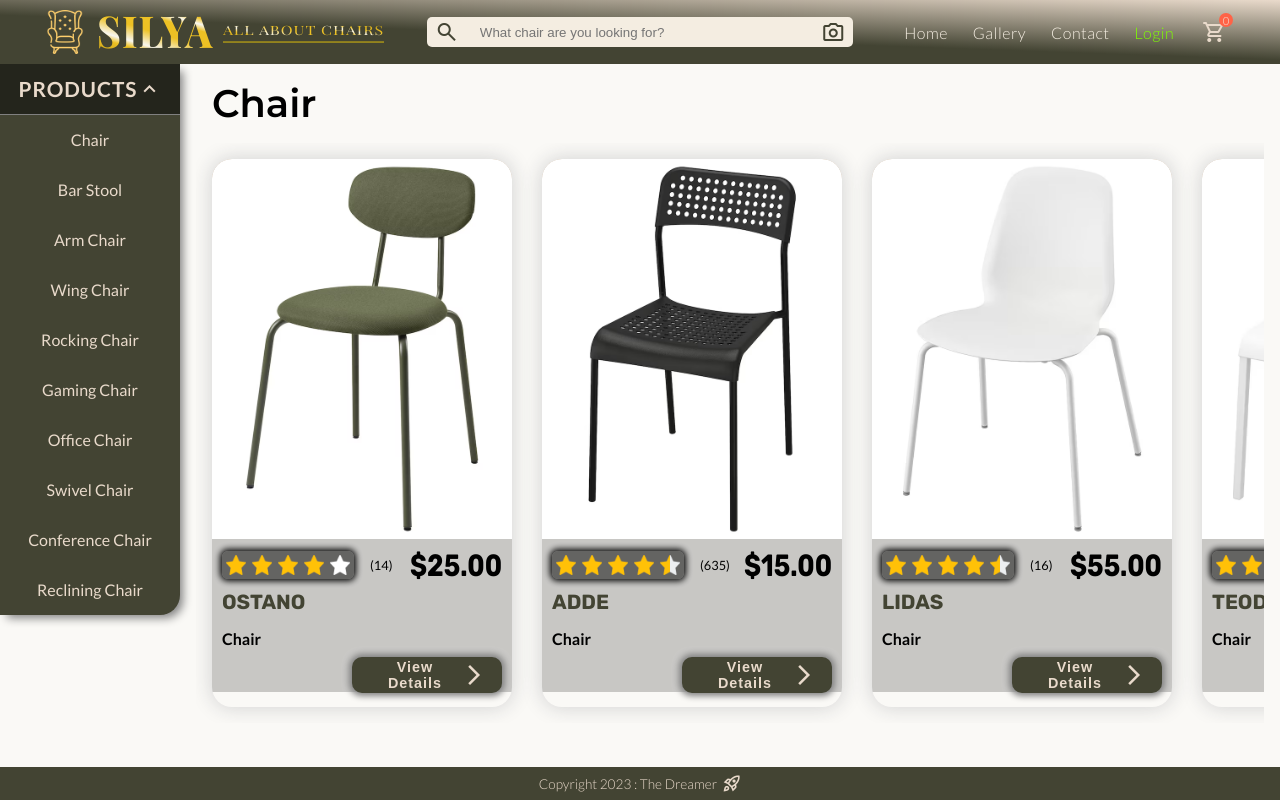
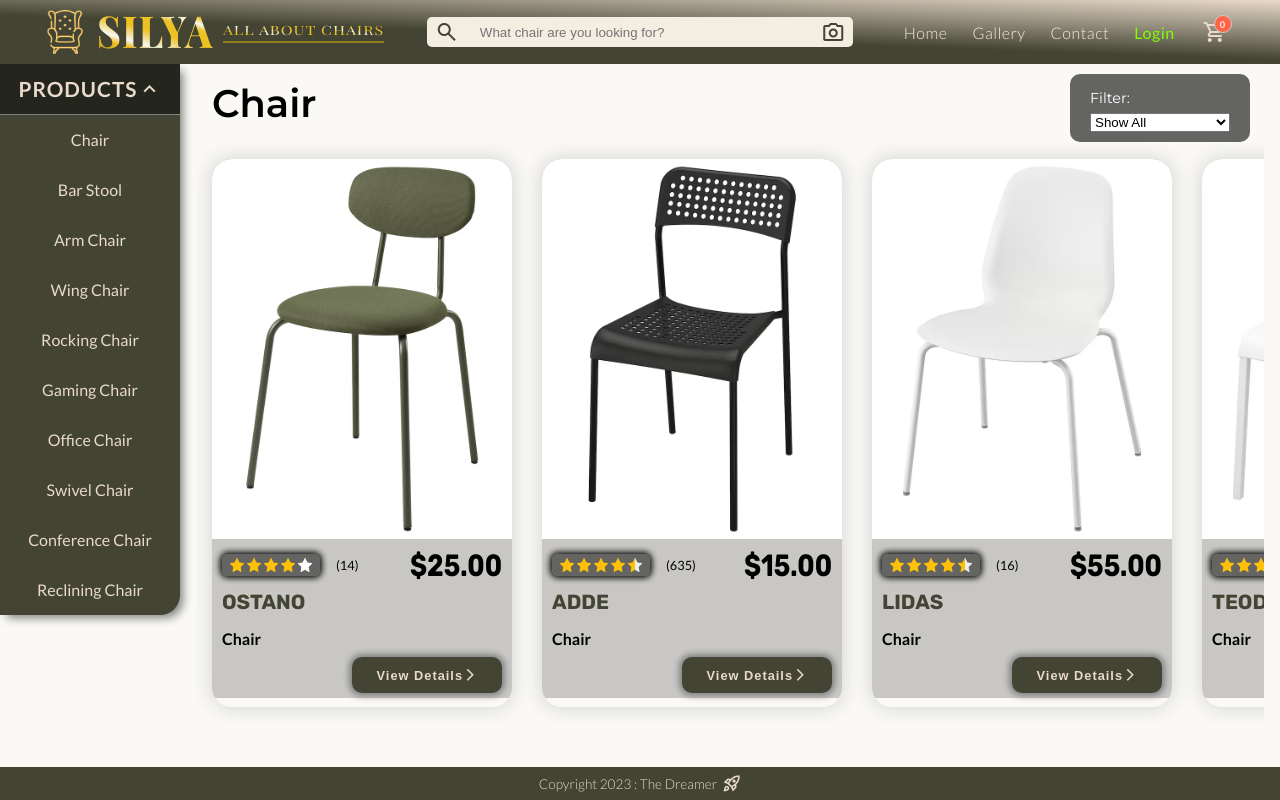
Before and after one commit to Blynx03/silya, a React (Create React App) app: page /silya/gallery in a window 1280 px wide. Built offline with nearby package versions, Linux system fonts and the light colour scheme.

Commit message:
filter added in gallery

```diff
--- a/src/components/NavHeader.js
+++ b/src/components/NavHeader.js
@@ -56,7 +56,9 @@
           <span className="cart-icon material-symbols-outlined">
             shopping_cart
           </span>
-          <div className="quantity-in-cart">{cartQuantity}</div>
+          <div className="quantity-in-cart">
+            <h5 className="cart-quantity">{cartQuantity}</h5>
+          </div>
         </div>
       </Link>
     </div>
--- a/src/components/rating.js
+++ b/src/components/rating.js
@@ -1,115 +1,335 @@
 import React from "react";
 
-const rating = (value) => {
+const rating = (page, value) => {
   switch (value) {
     case 0:
       return (
-        <div className="star-container">
-          <img src="images/empty.png" alt="star rating" />
-          <img src="images/empty.png" alt="star rating" />
-          <img src="images/empty.png" alt="star rating" />
-          <img src="images/empty.png" alt="star rating" />
-          <img src="images/empty.png" alt="star rating" />
+        <div className={`${page}-star-container`}>
+          <img
+            className={`${page}-star-image`}
+            src="images/empty.png"
+            alt="star rating"
+          />
+          <img
+            className={`${page}-star-image`}
+            src="images/empty.png"
+            alt="star rating"
+          />
+          <img
+            className={`${page}-star-image`}
+            src="images/empty.png"
+            alt="star rating"
+          />
+          <img
+            className={`${page}-star-image`}
+            src="images/empty.png"
+            alt="star rating"
+          />
+          <img
+            className={`${page}-star-image`}
+            src="images/empty.png"
+            alt="star rating"
+          />
         </div>
       );
     case 0.5:
       return (
-        <div className="star-container">
-          <img src="images/halfstar.png" alt="star rating" />
-          <img src="images/empty.png" alt="star rating" />
-          <img src="images/empty.png" alt="star rating" />
-          <img src="images/empty.png" alt="star rating" />
-          <img src="images/empty.png" alt="star rating" />
+        <div className={`${page}-star-container`}>
+          <img
+            className={`${page}-star-image`}
+            src="images/halfstar.png"
+            alt="star rating"
+          />
+          <img
+            className={`${page}-star-image`}
+            src="images/empty.png"
+            alt="star rating"
+          />
+          <img
+            className={`${page}-star-image`}
+            src="images/empty.png"
+            alt="star rating"
+          />
+          <img
+            className={`${page}-star-image`}
+            src="images/empty.png"
+            alt="star rating"
+          />
+          <img
+            className={`${page}-star-image`}
+            src="images/empty.png"
+            alt="star rating"
+          />
         </div>
       );
     case 1:
       return (
-        <div className="star-container">
-          <img src="images/star.png" alt="star rating" />
-          <img src="images/empty.png" alt="star rating" />
-          <img src="images/empty.png" alt="star rating" />
-          <img src="images/empty.png" alt="star rating" />
-          <img src="images/empty.png" alt="star rating" />
+        <div className={`${page}-star-container`}>
+          <img
+            className={`${page}-star-image`}
+            src="images/star.png"
+            alt="star rating"
+          />
+          <img
+            className={`${page}-star-image`}
+            src="images/empty.png"
+            alt="star rating"
+          />
+          <img
+            className={`${page}-star-image`}
+            src="images/empty.png"
+            alt="star rating"
+          />
+          <img
+            className={`${page}-star-image`}
+            src="images/empty.png"
+            alt="star rating"
+          />
+          <img
+            className={`${page}-star-image`}
+            src="images/empty.png"
+            alt="star rating"
+          />
         </div>
       );
     case 1.5:
       return (
-        <div className="star-container">
-          <img src="images/star.png" alt="star rating" />
-          <img src="images/halfstar.png" alt="star rating" />
-          <img src="images/empty.png" alt="star rating" />
-          <img src="images/empty.png" alt="star rating" />
-          <img src="images/empty.png" alt="star rating" />
+        <div className={`${page}-star-container`}>
+          <img
+            className={`${page}-star-image`}
+            src="images/star.png"
+            alt="star rating"
+          />
+          <img
+            className={`${page}-star-image`}
+            src="images/halfstar.png"
+            alt="star rating"
+          />
+          <img
+            className={`${page}-star-image`}
+            src="images/empty.png"
+            alt="star rating"
+          />
+          <img
+            className={`${page}-star-image`}
+            src="images/empty.png"
+            alt="star rating"
+          />
+          <img
+            className={`${page}-star-image`}
+            src="images/empty.png"
+            alt="star rating"
+          />
         </div>
       );
     case 2:
       return (
-        <div className="star-container">
-          <img src="images/star.png" alt="star rating" />
-          <img src="images/star.png" alt="star rating" />
-          <img src="images/empty.png" alt="star rating" />
-          <img src="images/empty.png" alt="star rating" />
-          <img src="images/empty.png" alt="star rating" />
+        <div className={`${page}-star-container`}>
+          <img
+            className={`${page}-star-image`}
+            src="images/star.png"
+            alt="star rating"
+          />
+          <img
+            className={`${page}-star-image`}
+            src="images/star.png"
+            alt="star rating"
+          />
+          <img
+            className={`${page}-star-image`}
+            src="images/empty.png"
+            alt="star rating"
+          />
+          <img
+            className={`${page}-star-image`}
+            src="images/empty.png"
+            alt="star rating"
+          />
+          <img
+            className={`${page}-star-image`}
+            src="images/empty.png"
+            alt="star rating"
+          />
         </div>
       );
     case 2.5:
       return (
-        <div className="star-container">
-          <img src="images/star.png" alt="star rating" />
-          <img src="images/star.png" alt="star rating" />
-          <img src="images/halfstar.png" alt="star rating" />
-          <img src="images/empty.png" alt="star rating" />
-          <img src="images/empty.png" alt="star rating" />
+        <div className={`${page}-star-container`}>
+          <img
+            className={`${page}-star-image`}
+            src="images/star.png"
+            alt="star rating"
+          />
+          <img
+            className={`${page}-star-image`}
+            src="images/star.png"
+            alt="star rating"
+          />
+          <img
+            className={`${page}-star-image`}
+            src="images/halfstar.png"
+            alt="star rating"
+          />
+          <img
+            className={`${page}-star-image`}
+            src="images/empty.png"
+            alt="star rating"
+          />
+          <img
+            className={`${page}-star-image`}
+            src="images/empty.png"
+            alt="star rating"
+          />
         </div>
       );
     case 3:
       return (
-        <div className="star-container">
-          <img src="images/star.png" alt="star rating" />
-          <img src="images/star.png" alt="star rating" />
-          <img src="images/star.png" alt="star rating" />
-          <img src="images/empty.png" alt="star rating" />
-          <img src="images/empty.png" alt="star rating" />
+        <div className={`${page}-star-container`}>
+          <img
+            className={`${page}-star-image`}
+            src="images/star.png"
+            alt="star rating"
+          />
+          <img
+            className={`${page}-star-image`}
+            src="images/star.png"
+            alt="star rating"
+          />
+          <img
+            className={`${page}-star-image`}
+            src="images/star.png"
+            alt="star rating"
+          />
+          <img
+            className={`${page}-star-image`}
+            src="images/empty.png"
+            alt="star rating"
+          />
+          <img
+            className={`${page}-star-image`}
+            src="images/empty.png"
+            alt="star rating"
+          />
         </div>
       );
     case 3.5:
       return (
-        <div className="star-container">
-          <img src="images/star.png" alt="star rating" />
-          <img src="images/star.png" alt="star rating" />
-          <img src="images/star.png" alt="star rating" />
-          <img src="images/halfstar.png" alt="star rating" />
-          <img src="images/empty.png" alt="star rating" />
+        <div className={`${page}-star-container`}>
+          <img
+            className={`${page}-star-image`}
+            src="images/star.png"
+            alt="star rating"
+          />
+          <img
+            className={`${page}-star-image`}
+            src="images/star.png"
+            alt="star rating"
+          />
+          <img
+            className={`${page}-star-image`}
+            src="images/star.png"
+            alt="star rating"
+          />
+          <img
+            className={`${page}-star-image`}
+            src="images/halfstar.png"
+            alt="star rating"
+          />
+          <img
+            className={`${page}-star-image`}
+            src="images/empty.png"
+            alt="star rating"
+          />
         </div>
       );
     case 4:
       return (
-        <div className="star-container">
-          <img src="images/star.png" alt="star rating" />
-          <img src="images/star.png" alt="star rating" />
-          <img src="images/star.png" alt="star rating" />
-          <img src="images/star.png" alt="star rating" />
-          <img src="images/empty.png" alt="star rating" />
+        <div className={`${page}-star-container`}>
+          <img
+            className={`${page}-star-image`}
+            src="images/star.png"
+            alt="star rating"
+          />
+          <img
+            className={`${page}-star-image`}
+            src="images/star.png"
+            alt="star rating"
+          />
+          <img
+            className={`${page}-star-image`}
+            src="images/star.png"
+            alt="star rating"
+          />
+          <img
+            className={`${page}-star-image`}
+            src="images/star.png"
+            alt="star rating"
+          />
+          <img
+            className={`${page}-star-image`}
+            src="images/empty.png"
+            alt="star rating"
+          />
         </div>
       );
     case 4.5:
       return (
-        <div className="star-container">
-          <img src="images/star.png" alt="star rating" />
-          <img src="images/star.png" alt="star rating" />
-          <img src="images/star.png" alt="star rating" />
-          <img src="images/star.png" alt="star rating" />
-          <img src="images/halfstar.png" alt="star rating" />
+        <div className={`${page}-star-container`}>
+          <img
+            className={`${page}-star-image`}
+            src="images/star.png"
+            alt="star rating"
+          />
+          <img
+            className={`${page}-star-image`}
+            src="images/star.png"
+            alt="star rating"
+          />
+          <img
+            className={`${page}-star-image`}
+            src="images/star.png"
+            alt="star rating"
+          />
+          <img
+            className={`${page}-star-image`}
+            src="images/star.png"
+            alt="star rating"
+          />
+          <img
+            className={`${page}-star-image`}
+            src="images/halfstar.png"
+            alt="star rating"
+          />
         </div>
       );
     case 5:
       return (
-        <div className="star-container">
-          <img src="images/star.png" alt="star rating" />
-          <img src="images/star.png" alt="star rating" />
-          <img src="images/star.png" alt="star rating" />
-          <img src="images/star.png" alt="star rating" />
-          <img src="images/star.png" alt="star rating" />
+        <div className={`${page}-star-container`}>
+          <img
+            className={`${page}-star-image`}
+            src="images/star.png"
+            alt="star rating"
+          />
+          <img
+            className={`${page}-star-image`}
+            src="images/star.png"
+            alt="star rating"
+          />
+          <img
+            className={`${page}-star-image`}
+            src="images/star.png"
+            alt="star rating"
+          />
+          <img
+            className={`${page}-star-image`}
+            src="images/star.png"
+            alt="star rating"
+          />
+          <img
+            className={`${page}-star-image`}
+            src="images/star.png"
+            alt="star rating"
+          />
         </div>
       );
     default:
--- a/src/css/checkout.css
+++ b/src/css/checkout.css
@@ -2,7 +2,7 @@
   width: 100%;
   height: 100%;
   background: hsla(0, 0%, 0%, 0.1);
-  padding: 3% 2%;
+  padding: 0 2%;
   font-family: var(--lato);
   box-sizing: border-box;
   overflow: scroll;
--- a/src/css/details.css
+++ b/src/css/details.css
@@ -67,17 +67,17 @@
 }
 
 .details-star-container {
+  padding: 0.3rem 0.75rem;
+  gap: 5px;
+  /* background: var(--accent1-1); */
+  background-color: hsla(0, 0%, 0%, 0.5);
   display: flex;
-  align-items: flex-end;
-  height: 34px;
+  border-radius: 6px;
+  justify-content: space-evenly;
+  box-shadow: 0 0px 6px 2px black;
 }
 
-.star-container {
-  gap: 6px;
-  display: flex;
-  align-items: center;
-}
-.star-container > img {
+.details-star-image {
   width: 20px;
   height: 20px;
 }
--- a/src/css/gallery.css
+++ b/src/css/gallery.css
@@ -1,12 +1,30 @@
 @import "animation.css";
 
 .gallery-wrapper {
+  position: absolute;
   width: 100%;
   height: 100%;
   box-sizing: border-box;
   padding: 0 1rem;
   display: flex;
   flex-direction: column;
+}
+
+.gallery-filter-container {
+  position: absolute;
+  right: 30px;
+  top: 10px;
+  font-family: var(--montserrat);
+  font-size: 1.2rem;
+  color: #fff;
+  padding: 10px 20px;
+  border-radius: 10px;
+  z-index: 2;
+  background-color: hsla(0, 0%, 0%, 0.6);
+}
+
+.gallery-filter-title {
+  font-size: 0.9rem;
 }
 
 .gallery-items-container {
@@ -112,8 +130,9 @@
   display: flex;
   justify-content: space-between;
   width: 100%;
-  height: 28%;
+  height: 29%;
   background-color: hsla(0, 0%, 0%, 0.2);
+
   /* position: relative; */
 }
 
@@ -133,22 +152,20 @@
   gap: 8px;
 }
 
-.star-container {
-  width: 100%;
-  height: 50%;
+.gallery-star-container {
+  padding: 0.25rem 0.5rem;
+  gap: 3px;
   /* background: var(--accent1-1); */
   background-color: hsla(0, 0%, 0%, 0.5);
   display: flex;
-  padding: 0.25rem;
   border-radius: 6px;
   justify-content: space-evenly;
   box-shadow: 0 0px 6px 2px black;
 }
 
-.stars img {
-  width: 12px;
-  height: 12px;
-  filter: blur(0px);
+.gallery-star-image {
+  width: 14px;
+  height: 14px;
 }
 
 .reviews {
@@ -219,7 +236,7 @@
   padding: 5px 16px;
   background: var(--accent1-1);
   color: var(--primary1);
-  font-size: 0.9rem;
+  font-size: 0.8rem;
   font-weight: 600;
   border: none;
   border-radius: 10px;
@@ -232,6 +249,7 @@
   transform: scale(1.05);
 }
 
-.right-arrow {
+.gallery-right-arrow {
+  font-size: 0.9rem;
   color: var(--primary1);
 }
--- a/src/css/navheader.css
+++ b/src/css/navheader.css
@@ -38,6 +38,7 @@
 }
 .login {
   color: var(--login-done);
+  font-weight: normal;
 }
 .login-greeting,
 .logout {
@@ -50,7 +51,9 @@
 }
 
 .logout {
-  color: tomato;
+  text-align: center;
+  color: gold;
+  font-weight: normal;
 }
 
 .logout:hover {
@@ -74,17 +77,21 @@
 
 .quantity-in-cart {
   position: absolute;
-  top: -4px;
-  right: -4px;
-  width: 14px;
-  height: 14px;
+  top: -2px;
+  right: -2px;
+  width: 18px;
+  height: 18px;
   font-size: 0.7rem;
-  padding: 0.1rem;
   background: tomato;
-  border-radius: 10px;
+  border-radius: 9px;
   display: flex;
+  align-items: center;
   justify-content: center;
-  align-items: center;
+  border: 1px solid #ccc;
+}
+
+.cart-quantity {
+  margin: 0;
 }
 
 @media (max-width: 1220px) {
--- a/src/pages/Details.js
+++ b/src/pages/Details.js
@@ -139,9 +139,7 @@
               </div>
             </div>
             <div className="details-rating-container">
-              <div className="details-star-container">
-                {rating(lastClicked.rating.stars)}
-              </div>
+              {rating("details", lastClicked.rating.stars)}
               <div className="details-reviews">
                 ({lastClicked.rating.reviews})
               </div>
--- a/src/pages/Gallery.js
+++ b/src/pages/Gallery.js
@@ -1,6 +1,6 @@
 /* @jsxImportSource react */
 
-import React, { useContext, useEffect } from "react";
+import React, { useContext, useEffect, useState } from "react";
 import UserContext from "../context/UserContext";
 import { useNavigate, useLocation } from "react-router-dom";
 import data from "../asset/data";
@@ -16,6 +16,13 @@
   const setUserInfo = clientContext.setUserInfo;
   const setLastClicked = clientContext.setLastClicked;
   const setLastClickedDetails = clientContext.setLastClickedDetails;
+  let sortedOnSaleData = [];
+  let sortedLowPriceData = [];
+  let sortedHighPriceData = [];
+  let alphabeticalData = [];
+  const [filteredData, setFilteredData] = useState(data);
+  const copiedData = [...data];
+
   const navigate = useNavigate();
   const location = useLocation();
 
@@ -88,12 +95,120 @@
     }
   }, [location.hash]);
 
+  useEffect(() => {
+    // sort alphabetically
+    alphabeticalData = copiedData.map((item) => {
+      let tempAlphaSort = item.items.sort((prev, cur) => {
+        const prevValue = prev.name.toLowerCase();
+        const curValue = cur.name.toLowerCase();
+        return prevValue.localeCompare(curValue);
+      });
+      return {
+        categories: item.categories,
+        items: tempAlphaSort,
+      };
+    });
+    // sort by on sale
+    sortedOnSaleData = copiedData.map((item) => {
+      let getSortedOnSaleItems = [];
+      item.items.forEach((detail) => {
+        if (detail.details.onsale === true) {
+          getSortedOnSaleItems.push(detail);
+        }
+      });
+      return {
+        categories: item.categories,
+        items: getSortedOnSaleItems,
+      };
+    });
+
+    // sort by price - low-to-high and high-to-low
+    sortedLowPriceData = copiedData.map((item) => {
+      let tempLowItemSort = item.items.sort((prev, cur) => {
+        const prevValue = parseFloat(prev.details.price);
+        const curValue = parseFloat(cur.details.price);
+        return prevValue - curValue;
+      });
+      return {
+        categories: item.categories,
+        items: tempLowItemSort,
+      };
+    });
+
+    // sort by price - high to low
+    sortedHighPriceData = copiedData.map((item) => {
+      let tempHighItemSort = item.items.sort((prev, cur) => {
+        const prevValue = parseFloat(prev.details.price);
+        const curValue = parseFloat(cur.details.price);
+        return curValue - prevValue;
+      });
+      return {
+        categories: item.categories,
+        items: tempHighItemSort,
+      };
+    });
+
+    console.log(copiedData);
+    console.log(alphabeticalData);
+    console.log(sortedOnSaleData);
+    console.log(sortedLowPriceData);
+    console.log(sortedHighPriceData);
+  }, []);
+
+  const handleFilter = (e) => {
+    let chosenFilter = e.target.value;
+
+    switch (chosenFilter) {
+      case "all":
+        setFilteredData(data);
+        console.log(chosenFilter, " value is = " + data);
+        break;
+      case "alphabetical":
+        setFilteredData(alphabeticalData);
+        console.log(chosenFilter, " value is = ");
+        console.log(alphabeticalData);
+        break;
+      case "sort-sale":
+        setFilteredData(sortedOnSaleData);
+        console.log(chosenFilter, " value is = " + sortedOnSaleData);
+        break;
+      case "sort-low-to-high":
+        setFilteredData(sortedLowPriceData);
+        console.log(chosenFilter, " value is = " + sortedLowPriceData);
+        break;
+      case "sort-high-to-low":
+        setFilteredData(sortedHighPriceData);
+        console.log(chosenFilter, " value is = " + sortedHighPriceData);
+        break;
+      default:
+        setFilteredData(data);
+    }
+  };
+
   return (
     <section className="gallery-wrapper">
+      <div className="gallery-filter-container">
+        <label htmlFor="filter-chair" className="gallery-filter-title">
+          Filter:
+        </label>
+        <select
+          id="filter-chair"
+          name="filter-chair"
+          onChange={(e) => handleFilter(e)}
+        >
+          <option value="all">Show All</option>
+          <option value="alphabetical">A-Z</option>
+          <option value="sort-sale">On Sale</option>
+          <option value="sort-low-to-high">Price: (Low to High)</option>
+          <option value="sort-high-to-low">Price: (High to Low)</option>
+        </select>
+      </div>
       <article className="gallery-items-container">
-        {data.map((item, index) => {
+        {filteredData.map((item, index) => {
           let chairCategory = item.categories.toLowerCase().split(" ").join("");
           return (
+            item.items.length > 0 &&
+            item.items && (
               <div key={`${item}-${index}`} className="name-items-container">
                 <h2 id={chairCategory} className="chair-name">
                   {item.categories}
@@ -128,12 +243,11 @@
                         <div className="description-container">
                           <div className="left-info-container">
                             <div className="rating-container">
-                            <div className="stars">
                               {rating(
+                                "gallery",
                                 details.details.rating.stars ||
                                   details.rating.stars
                               )}
-                            </div>
                               <div className="reviews">
                                 {`(${details.details.rating.reviews})`}
                               </div>
@@ -149,7 +263,9 @@
                             </div>
                             <div className="on-sale-container">
                               <div className="on-sale">
-                              {details.details.onsale === true ? "ON-SALE" : ""}
+                                {details.details.onsale === true
+                                  ? "ON-SALE"
+                                  : ""}
                               </div>
                             </div>
                             <button
@@ -157,13 +273,13 @@
                               className="details-btn"
                               onClick={() => {
                                 reDirect({
-                                category: data[index].categories,
-                                item: data[index].items[ind].name,
+                                  category: filteredData[index].categories,
+                                  item: filteredData[index].items[ind].name,
                                 });
                               }}
                             >
                               View Details{" "}
-                            <span className="right-arrow material-symbols-outlined">
+                              <span className="gallery-right-arrow material-symbols-outlined">
                                 arrow_forward_ios
                               </span>
                             </button>
@@ -174,6 +290,7 @@
                   })}
                 </div>
               </div>
+            )
           );
         })}
       </article>
```
Also changed, not shown: src/css/contact.css (+6 -6 lines). Lines whose indentation alone changed are shown as unchanged.
